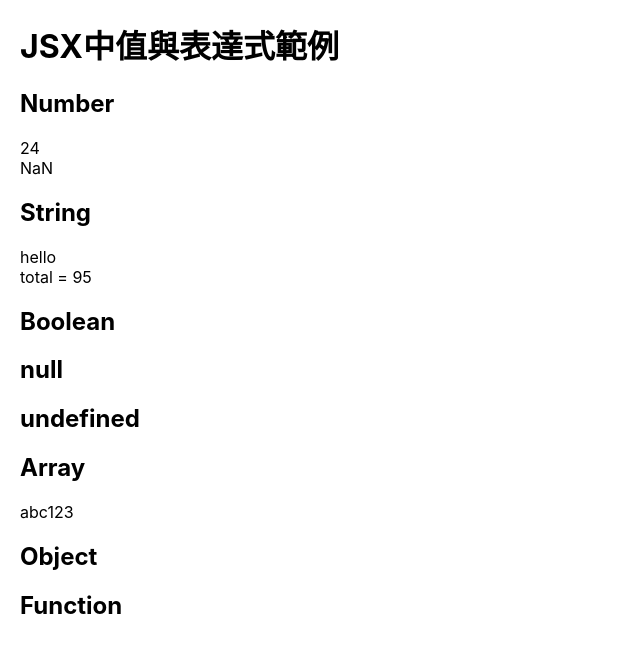
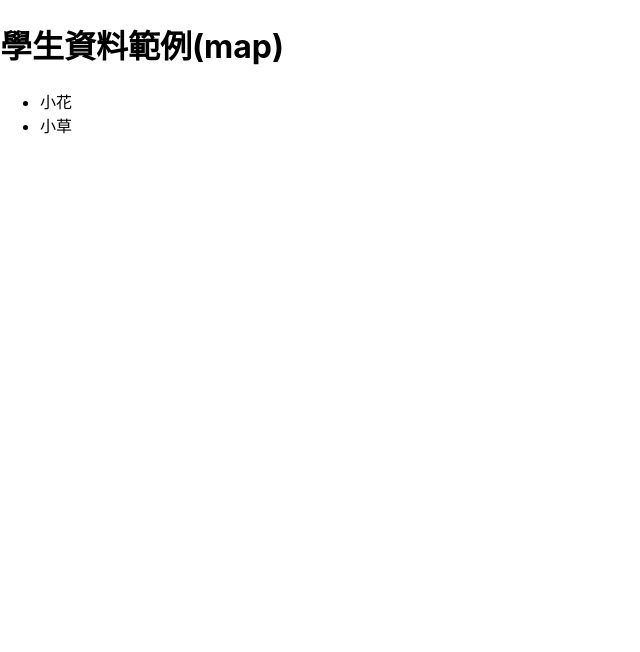
Before and after one commit to dackdada016/react-0108, a React (Create React App) app: page / in a window 1280 px wide. Shown: the top 652 px of the page, without its empty margins (0-640 px from the left). Built offline with nearby package versions, Linux system fonts and the light colour scheme.

Commit message:
react map的使用及Key值

```diff
--- /dev/null
+++ b/src/0109/4.map/Student.js
@@ -0,0 +1,31 @@
+const data = [
+  {
+    id: 1,
+    name: '小花',
+  },
+  {
+    id: 2,
+    name: '小草',
+  },
+]
+//
+function Student() {
+  return (
+    <>
+      <h1>學生資料範例(map)</h1>
+      <ul>
+        {/*
+            Key 幫助 React 分辨哪些項目被改變、增加或刪除。在 array 裡面的每個 element 都應該要有一個 key，如此才能給予每個 element 一個固定的身份：
+            key的選擇
+            1.資料來自資料庫，優先使用資料庫的key(主/外鍵)當key值
+            2.資料來源不是資料庫，可在初始化時使用uuid或nanoid等函式庫產生key值，不能寫在元件的return(render)中
+            3.資料為靜態資料(執行時完全不會更動時),才能使用索引值當作key
+         */}
+        {data.map((v, i) => {
+          return <li key={v.id}>{v.name}</li>
+        })}
+      </ul>
+    </>
+  )
+}
+export default Student
--- a/src/App.js
+++ b/src/App.js
@@ -1,10 +1,11 @@
 // import Counter from './0109/1-counter/Counter'
 // import JSXValue from './0109/2-JSXValue/JSXValue'
-import JSXValue2 from './0109/3.jsx/JSXValue2'
+// import JSXValue2 from './0109/3.jsx/JSXValue2'
+import Student from './0109/4.map/Student'
 function App() {
   return (
     <>
-      <JSXValue2 />
+      <Student />
     </>
   )
 }
```
